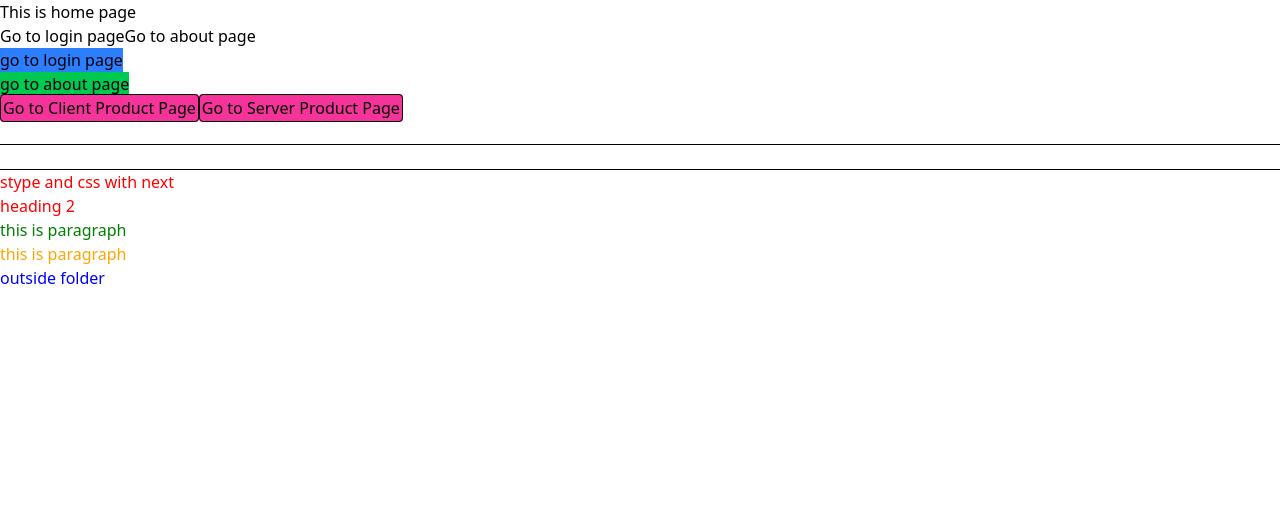
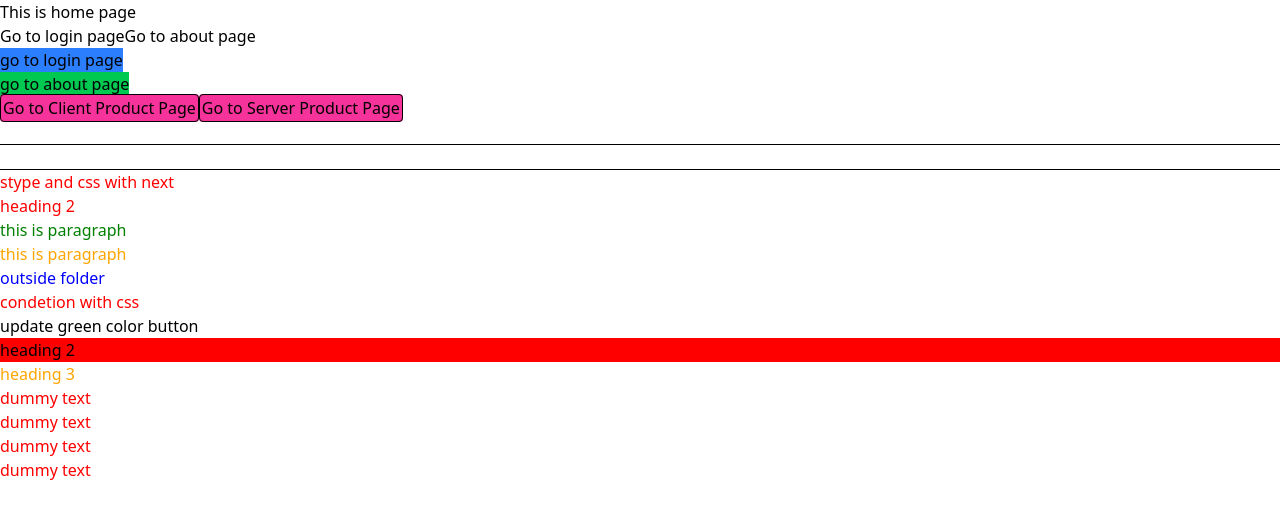
Before and after one commit to Pankajkumargupta/nextjs_mynewapp1, a Next.js app: page / in a window 1280 px wide. Shown: the top 518 px of the page. Built offline with nearby package versions, Linux system fonts and the light colour scheme.

Commit message:
Condetion With Style

```diff
--- a/app/page.tsx
+++ b/app/page.tsx
@@ -2,17 +2,22 @@
 // interface abcc{
 //   name: string;
 // }
-import custom from './custom.module.css'
-import other1 from './other.module.css'
+import custom from "./custom.module.css";
+import other1 from "./other.module.css";
 import Link from "next/link";
 import { useRouter } from "next/navigation";
-import outside from './style/outside.module.css';
+import outside from "./style/outside.module.css";
+import style from "./style.module.css";
+import { useState } from "react";
 
 export default function Home() {
   const router = useRouter();
   const navigate = (name) => {
     router.push(name);
   };
+  const [color, setcolor] = useState("red");
+
+  const {red}=style;
   return (
     <div>
       <h1>This is home page</h1>
@@ -41,7 +46,8 @@ export default function Home() {
       </Link>
       {/* <button onClick={()=>router.push("/logon")} className="bg-blue-500">go to login page</button><br/>
      <button onClick={()=>router.push("/about")} className="bg-green-500">go to about page</button> */}
-      <br /><br />
+      <br />
+      <br />
       <hr />
       <br />
       <hr />
@@ -51,6 +57,28 @@ export default function Home() {
       <p className={custom.main}>this is paragraph</p>
       <p className={other1.main}>this is paragraph</p>
       <p className={outside.main}>outside folder</p>
+      <div>
+        <h1 className={color == "red" ? style.red : style.green}>
+          condetion with css
+        </h1>
+        <button onClick={() => setcolor("green")}>
+          update green color button
+        </button>
+
+        <h2 style={{ backgroundColor: color == "red" ? "red" : "green" }}>
+          heading 2
+        </h2>
+
+        <h3 id={style.orange}>heading 3</h3>
+
+{/* const {red}=style;    write this before return start */}
+        <h4 className={red}>dummy text</h4>
+        <h4 className={red}>dummy text</h4>
+        <h4 className={red}>dummy text</h4>
+        <h4 className={red}>dummy text</h4>
+
+
+      </div>
     </div>
   );
 }
--- /dev/null
+++ b/app/style.module.css
@@ -0,0 +1,9 @@
+.red{
+    color: red;
+}
+.green{
+    color: green;
+}
+#orange{
+    color:orange;
+}
```
